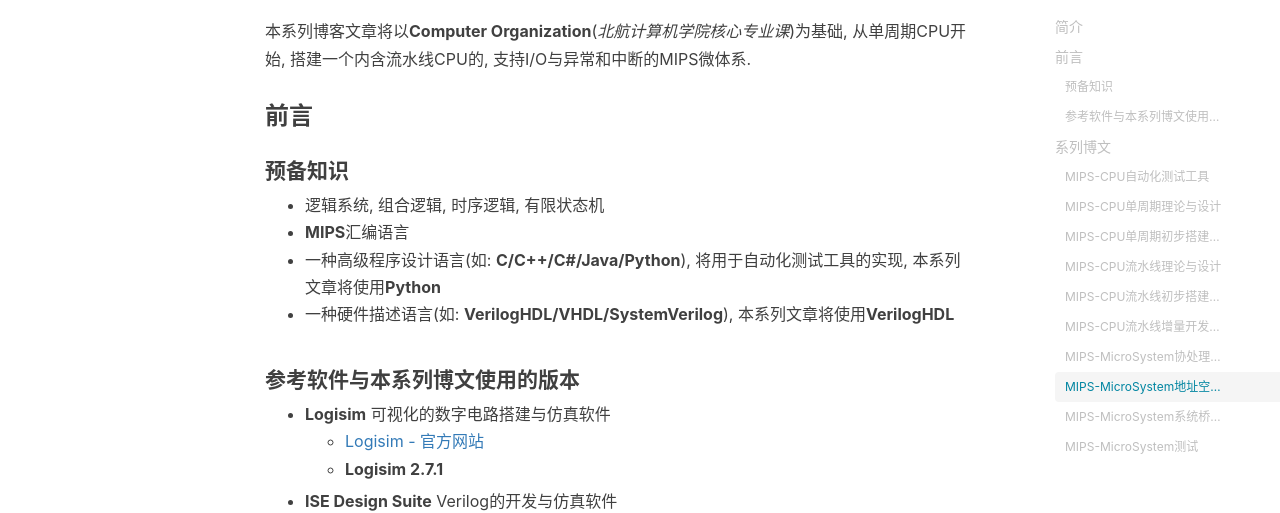
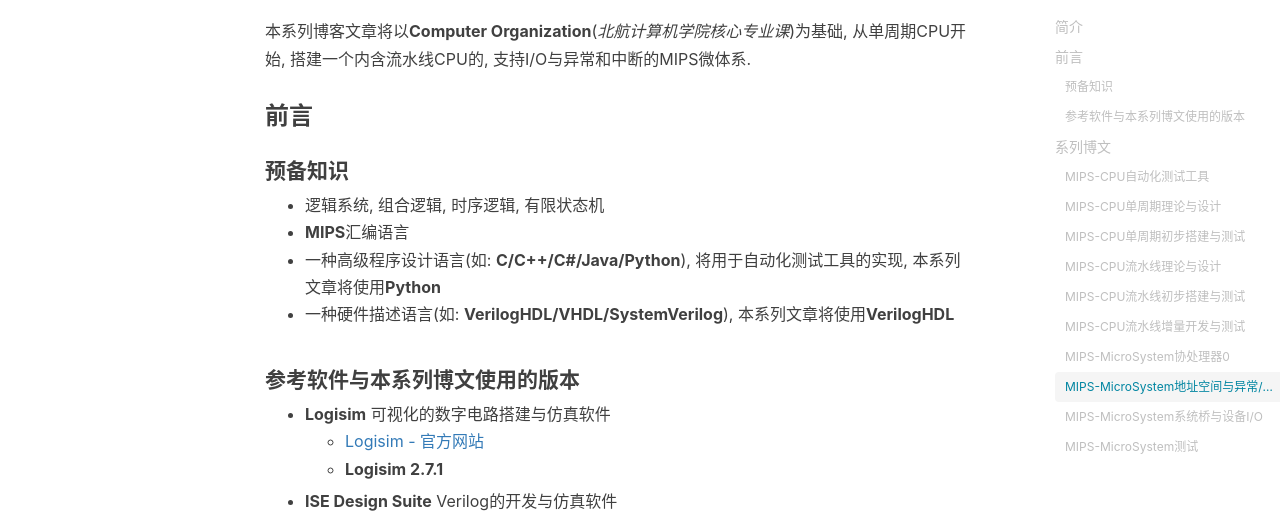
Before and after one commit to Coekjan/coekjan.github.io, a Jekyll site: the page built from _posts/Computer-Architecture/2021-01-15-Computer-Architecture-View.md, in a window 1280 px wide. Shown: the part 671-1184 px from the top of the page. Built offline with Jekyll 4.4.1, drawn with Linux system fonts in a browser that asks for light colours; nearby versions of some CDN libraries; comment, search, counter and statistics services are not loaded.

Commit message:
Optimize catalog

```diff
--- a/css/hux-blog.css
+++ b/css/hux-blog.css
@@ -56,7 +56,7 @@
   overflow: auto;
   height: 100%;
   padding-bottom: 40px;
-  width: 313px;
+  width: 288px;
 }
 .side-catalog.fixed {
   position: fixed;
@@ -89,7 +89,7 @@
 }
 .side-catalog .catalog-body li a {
   padding-left: 10px;
-  max-width: 180px;
+  max-width: 256px;
   display: inline-block;
   vertical-align: middle;
   height: 30px;
@@ -129,7 +129,7 @@
 .side-catalog .catalog-body .h4_nav a,
 .side-catalog .catalog-body .h5_nav a,
 .side-catalog .catalog-body .h6_nav a {
-  max-width: 170px;
+  max-width: 226px;
 }
 .side-catalog .catalog-body .active {
   border-radius: 4px;
```
Also changed, not shown: css/hux-blog.min.css.
